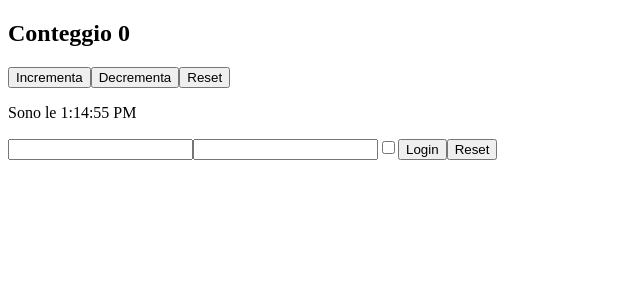
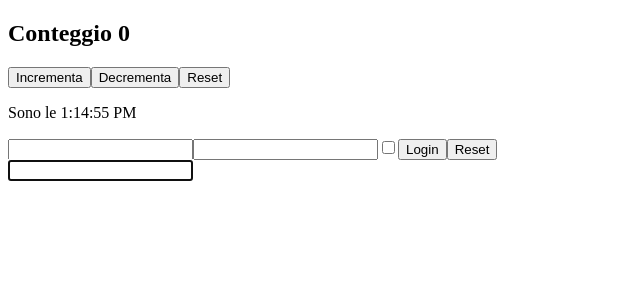
Before and after one commit to St3fan097/react_es, a React (Vite) app in the folder react-es_1/: page / in a window 1280 px wide. Shown: the top 300 px of the page, without its empty margins (0-640 px from the left). Built offline with nearby package versions, Linux system fonts and the light colour scheme.

Commit message:
exercise-24

```diff
--- /dev/null
+++ b/react-es_1/src/FocusableInput.jsx
@@ -0,0 +1,14 @@
+import { useEffect, useRef } from "react"
+
+export function FocusableInput () {
+
+    const inputRef = useRef(null)
+
+    useEffect(() => {
+        inputRef.current?.focus()
+    },[])
+
+    return (
+        <input ref={inputRef} type="text"/>
+    )
+}
--- a/react-es_1/src/app.jsx
+++ b/react-es_1/src/app.jsx
@@ -1,3 +1,4 @@
+import { FocusableInput } from "./FocusableInput";
 import { UncontrolledLogin } from "./UncontrolledLogin";
 import { Clock } from "./clock";
 import { Counter } from "./counter";
@@ -12,6 +13,7 @@ export function App() {
         <Counter valoreIniziale={0} incremento={1} />
         <Clock/>
         <UncontrolledLogin/>
+        <FocusableInput/>
         </div>
     )
 }
```
